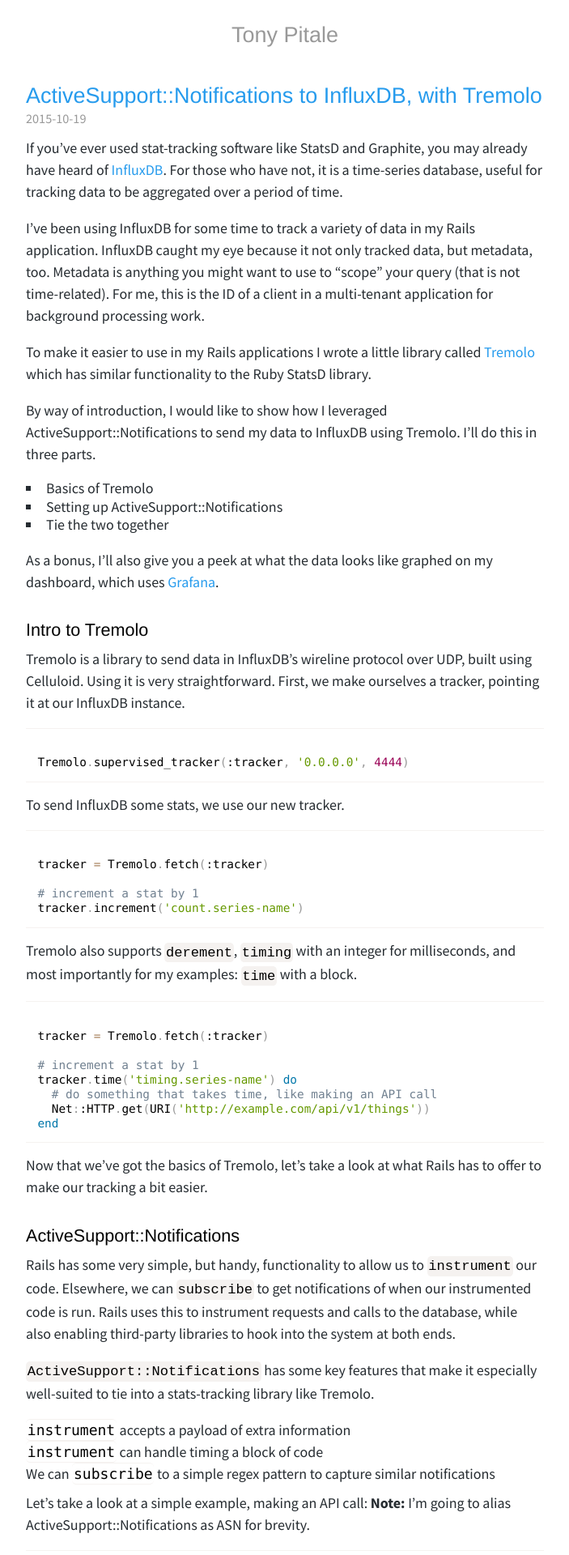
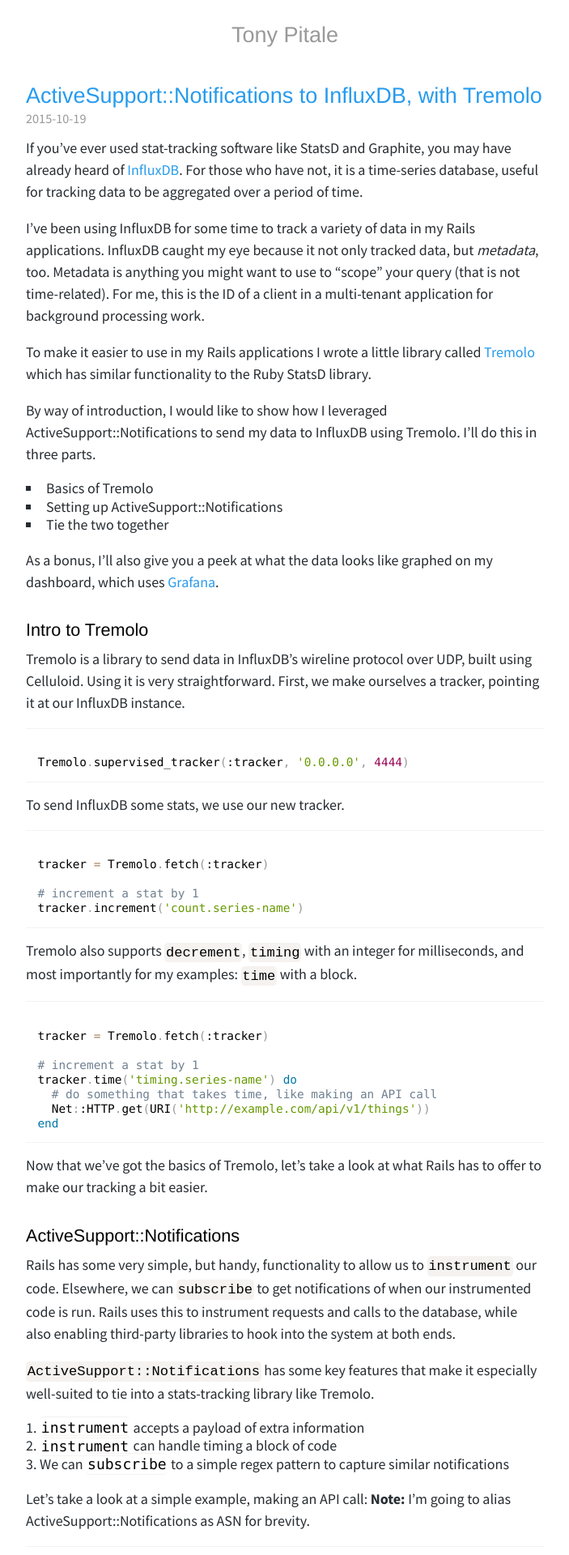
Before and after one commit to tpitale/tpitale.github.io, a Jekyll site: the page built from _posts/2015-10-19-activesupport-notifications-to-influxdb-with-tremolo.md, in a window 1280 px wide. Shown: the top 1920 px of the page at 81% size, without its empty margins (288-991 px from the left). Built offline with Jekyll 4.4.1, drawn with Linux system fonts in a browser that asks for light colours.

Commit message:
some tweaks on tremolo post and related styling

```diff
--- a/_posts/2015-10-19-activesupport-notifications-to-influxdb-with-tremolo.md
+++ b/_posts/2015-10-19-activesupport-notifications-to-influxdb-with-tremolo.md
@@ -7,9 +7,9 @@ created_at: 2015-10-19 21:56:19.107390 -04:00
 layout: post
 ---
 
-If you've ever used stat-tracking software like StatsD and Graphite, you may already have heard of [InfluxDB](https://influxdb.com/). For those who have not, it is a time-series database, useful for tracking data to be aggregated over a period of time.
+If you've ever used stat-tracking software like StatsD and Graphite, you may have already heard of [InfluxDB](https://influxdb.com/). For those who have not, it is a time-series database, useful for tracking data to be aggregated over a period of time.
 
-I've been using InfluxDB for some time to track a variety of data in my Rails application. InfluxDB caught my eye because it not only tracked data, but _metadata_, too. Metadata is anything you might want to use to "scope" your query (that is not time-related). For me, this is the ID of a client in a multi-tenant application for background processing work.
+I've been using InfluxDB for some time to track a variety of data in my Rails applications. InfluxDB caught my eye because it not only tracked data, but _metadata_, too. Metadata is anything you might want to use to "scope" your query (that is not time-related). For me, this is the ID of a client in a multi-tenant application for background processing work.
 
 To make it easier to use in my Rails applications I wrote a little library called [Tremolo](https://github.com/tpitale/tremolo) which has similar functionality to the Ruby StatsD library.
 
@@ -38,7 +38,7 @@ tracker = Tremolo.fetch(:tracker)
 tracker.increment('count.series-name')
 </code></pre>
 
-Tremolo also supports `derement`, `timing` with an integer for milliseconds, and most importantly for my examples: `time` with a block.
+Tremolo also supports `decrement`, `timing` with an integer for milliseconds, and most importantly for my examples: `time` with a block.
 
 <pre><code class="language-ruby">
 tracker = Tremolo.fetch(:tracker)
--- a/stylesheets/application.css
+++ b/stylesheets/application.css
@@ -227,38 +227,51 @@ strong {
 .post p {
   margin: 0.5em 0 1em 0;
 }
-/* line 162, ../_sass/application.scss */
+/* line 161, ../_sass/application.scss */
+.post p em {
+  font-style: italic;
+}
+/* line 166, ../_sass/application.scss */
 .post a.gist-link {
   /*margin-left: 10px;*/
 }
-/* line 166, ../_sass/application.scss */
+/* line 170, ../_sass/application.scss */
 .post img {
   width: 100%;
 }
 @media only screen and (min-width: 450px) {
-  /* line 170, ../_sass/application.scss */
+  /* line 174, ../_sass/application.scss */
   .post img.twoup {
     width: 49.5%;
     display: inline;
   }
 }
-/* line 178, ../_sass/application.scss */
+/* line 182, ../_sass/application.scss */
 .post span.inline-code,
 .post p code {
   font-size: 95%;
   font-family: monospace;
   background-color: #f5f2f0;
 }
-/* line 184, ../_sass/application.scss */
+/* line 188, ../_sass/application.scss */
 .post ul {
   list-style: square inside none;
   margin: 1em 0;
 }
-/* line 188, ../_sass/application.scss */
+/* line 192, ../_sass/application.scss */
 .post ul li {
   line-height: 1.25em;
 }
-/* line 194, ../_sass/application.scss */
+/* line 198, ../_sass/application.scss */
+.post ol {
+  list-style: decimal inside none;
+  margin: 1em 0;
+}
+/* line 202, ../_sass/application.scss */
+.post ol li {
+  line-height: 1.25em;
+}
+/* line 207, ../_sass/application.scss */
 .post pre {
   margin: 1em 0;
   font-size: 80%;
@@ -267,72 +280,72 @@ strong {
 
 /* Posts
 =============================================================================*/
-/* line 203, ../_sass/application.scss */
+/* line 216, ../_sass/application.scss */
 .recent-posts {
   padding: 1em;
 }
-/* line 206, ../_sass/application.scss */
+/* line 219, ../_sass/application.scss */
 .recent-posts h2 {
   margin-bottom: 0.5em;
 }
-/* line 211, ../_sass/application.scss */
+/* line 224, ../_sass/application.scss */
 .recent-posts li.post-links b {
   margin: 0 0.5em;
   font-style: italic;
 }
-/* line 216, ../_sass/application.scss */
+/* line 229, ../_sass/application.scss */
 .recent-posts li.post-links a {
   padding: 1em 0;
   display: inline-block;
 }
-/* line 224, ../_sass/application.scss */
+/* line 237, ../_sass/application.scss */
 .recent-posts li.post-links a.feed {
   padding-right: 2em;
   background: transparent url("/images/feed.png") 2.5em 1.35em no-repeat;
 }
 
-/* line 231, ../_sass/application.scss */
+/* line 244, ../_sass/application.scss */
 ul.posts {
   padding: 10px 0;
   margin: 30px auto;
   background-color: white;
 }
-/* line 236, ../_sass/application.scss */
+/* line 249, ../_sass/application.scss */
 ul.posts li {
   padding: 0 12px;
 }
-/* line 239, ../_sass/application.scss */
+/* line 252, ../_sass/application.scss */
 ul.posts li a {
   line-height: 1.25em;
 }
 
 /* Photos
 =============================================================================*/
-/* line 248, ../_sass/application.scss */
+/* line 261, ../_sass/application.scss */
 .photos {
   height: 75px;
   overflow: hidden;
   margin: 30px auto;
 }
-/* line 253, ../_sass/application.scss */
+/* line 266, ../_sass/application.scss */
 .photos .photos-container {
   width: 2250px;
 }
-/* line 257, ../_sass/application.scss */
+/* line 270, ../_sass/application.scss */
 .photos .flickr_badge_image {
   float: left;
 }
 
 /* Projects
 =============================================================================*/
-/* line 265, ../_sass/application.scss */
+/* line 278, ../_sass/application.scss */
 .projects {
   width: 100%;
   padding: 1px 0;
   margin: 1em auto;
   background-color: #f8f7fb;
 }
-/* line 271, ../_sass/application.scss */
+/* line 284, ../_sass/application.scss */
 .projects h2.projects-label {
   color: #262c31;
   font-size: 150%;
@@ -342,38 +355,38 @@ ul.posts li a {
   font-family: "HelveticaNeue-Light", "Helvetica Neue Light", "Helvetica Neue", Helvetica sans-serif;
 }
 @media only screen and (min-width: 450px) {
-  /* line 271, ../_sass/application.scss */
+  /* line 284, ../_sass/application.scss */
   .projects h2.projects-label {
     text-align: left;
   }
 }
 @media only screen and (min-width: 640px) {
-  /* line 271, ../_sass/application.scss */
+  /* line 284, ../_sass/application.scss */
   .projects h2.projects-label {
     margin: 0.5em auto;
   }
 }
-/* line 287, ../_sass/application.scss */
+/* line 300, ../_sass/application.scss */
 .projects ul.project-list {
   margin-top: 0.5em;
   margin-bottom: 0.5em;
 }
-/* line 291, ../_sass/application.scss */
+/* line 304, ../_sass/application.scss */
 .projects ul.project-list li {
   padding: 0 1em;
 }
 @media only screen and (min-width: 450px) {
-  /* line 291, ../_sass/application.scss */
+  /* line 304, ../_sass/application.scss */
   .projects ul.project-list li {
     padding-right: 1em;
     display: inline-block;
   }
 }
-/* line 301, ../_sass/application.scss */
+/* line 314, ../_sass/application.scss */
 .projects .projects-container {
   margin-bottom: 1em;
 }
-/* line 304, ../_sass/application.scss */
+/* line 317, ../_sass/application.scss */
 .projects .projects-container a {
   width: 100%;
   height: 70px;
@@ -385,20 +398,20 @@ ul.posts li a {
   border-radius: 3px;
 }
 @media only screen and (min-width: 450px) {
-  /* line 304, ../_sass/application.scss */
+  /* line 317, ../_sass/application.scss */
   .projects .projects-container a {
     width: 49%;
   }
 }
-/* line 315, ../_sass/application.scss */
+/* line 328, ../_sass/application.scss */
 .projects .projects-container a h3, .projects .projects-container a span {
   display: none;
 }
-/* line 321, ../_sass/application.scss */
+/* line 334, ../_sass/application.scss */
 .projects a.tasty {
   background: #d9df9e url("/images/tasty.png") no-repeat center center;
 }
-/* line 325, ../_sass/application.scss */
+/* line 338, ../_sass/application.scss */
 .projects a.winepos {
   background: #f0f0f0 url("/images/winepos.png") no-repeat center -7px;
 }
```
Also changed, not shown: _sass/application.scss (+13 -0 lines).
